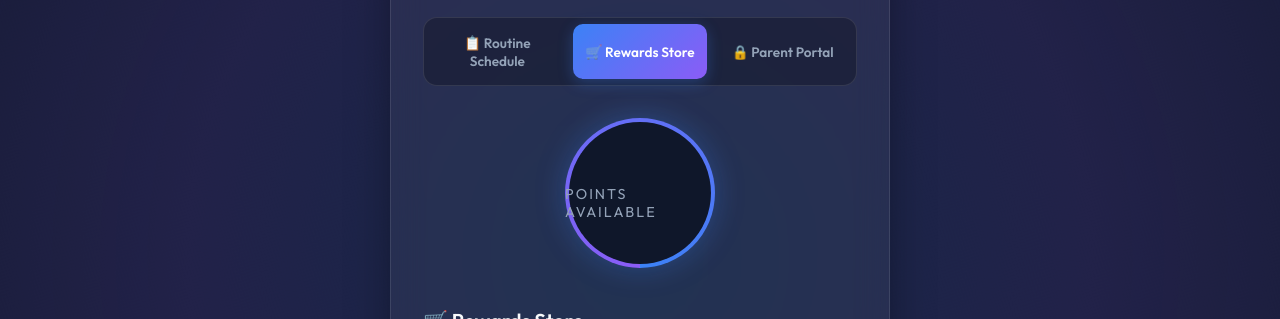
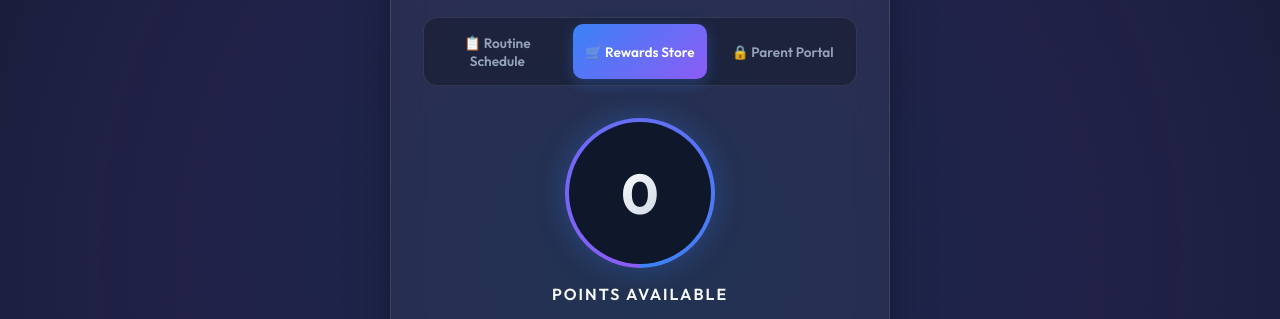
Before and after one commit to weeeeee/powerflow, a plain HTML site: page index.html in a window 1280 px wide. Both pictures are taken after a click on the button "🛒 Rewards Store". Shown: the part 144-463 px from the top of the page. Drawn offline with Linux system fonts and the light colour scheme.

Commit message:
fix: make store-total-score visible above circle background

```diff
--- a/index.html
+++ b/index.html
@@ -78,8 +78,8 @@
             <section class="score-section">
                 <div class="score-circle">
                     <span id="store-total-score">0</span>
-                    <span class="score-label">Points Available</span>
                 </div>
+                <span class="score-label" style="margin-top: 1rem; font-size: 1rem; color: var(--text-primary); font-weight: 600;">Points Available</span>
             </section>
 
             <section class="schedule-section">
--- a/style.css
+++ b/style.css
@@ -107,7 +107,7 @@ body {
     z-index: 1;
 }
 
-#total-score {
+#total-score, #store-total-score {
     font-size: 3.5rem;
     font-weight: 700;
     z-index: 2;
```
